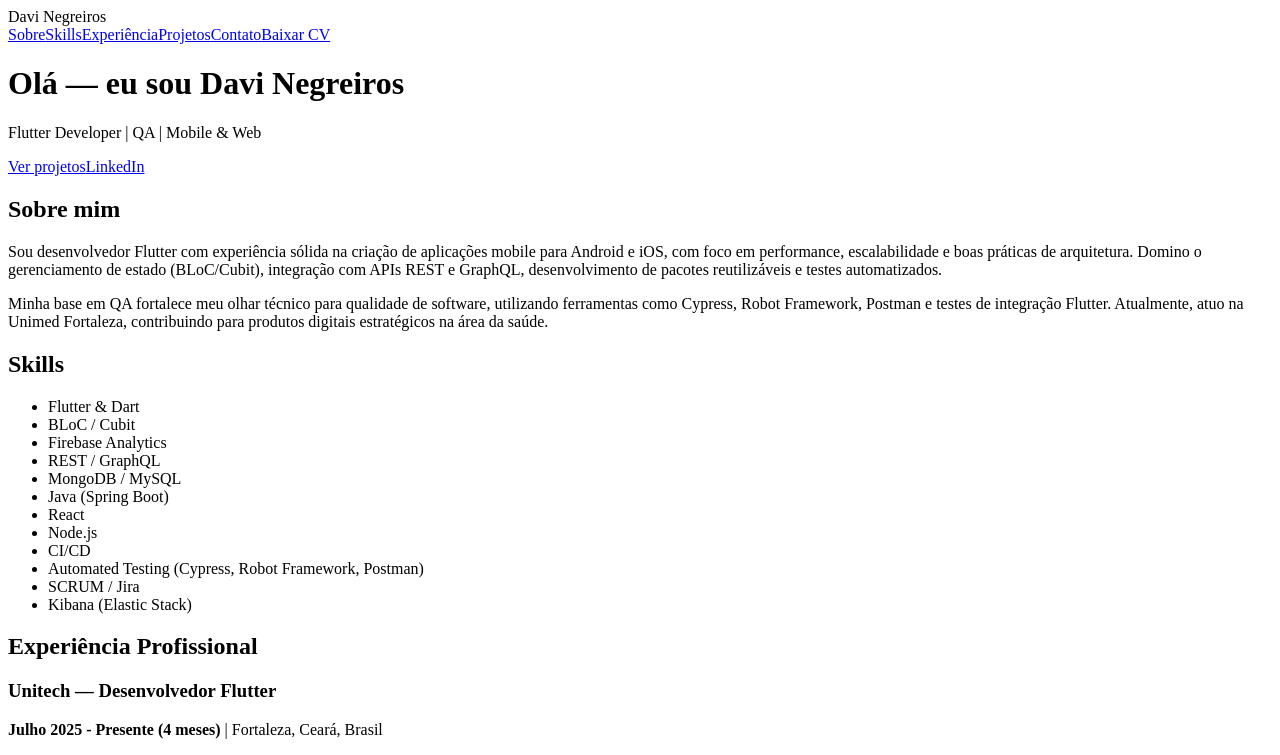
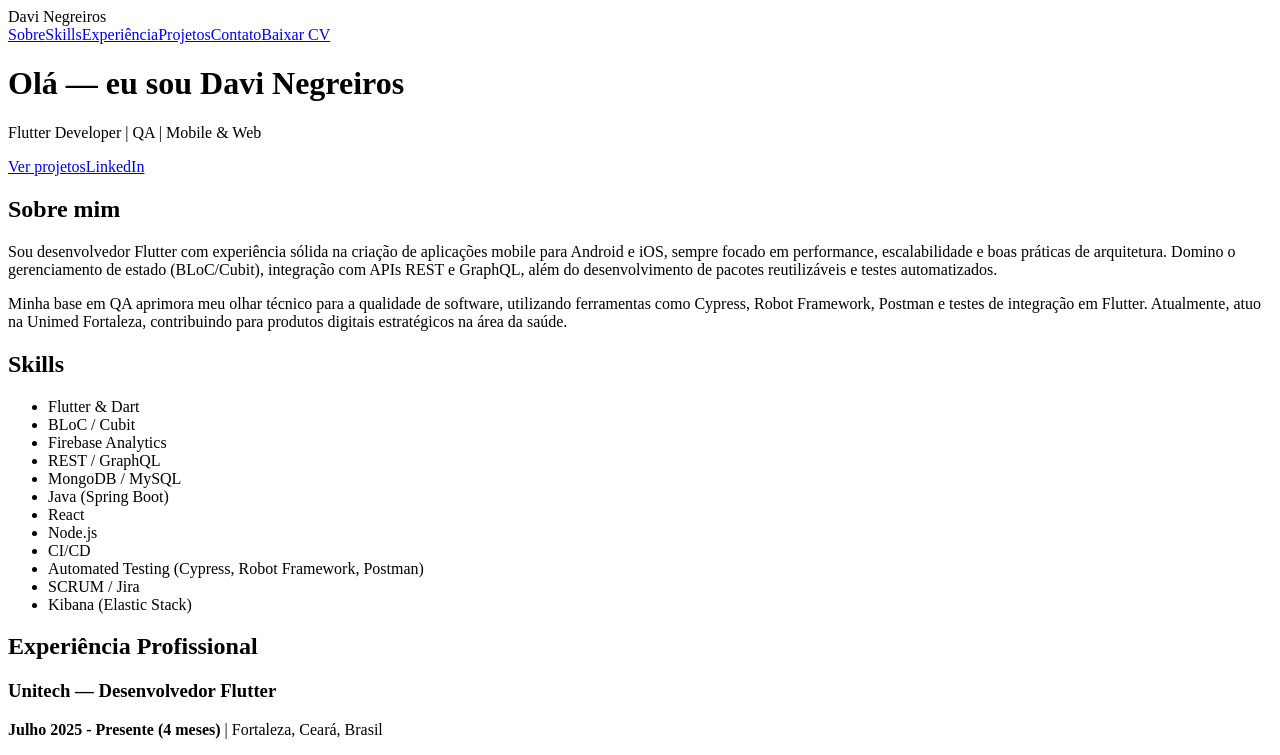
Before and after one commit to davinegreiiros/portifolio-web, a React (Vite) app: page / in a window 1280 px wide. Shown: the top 755 px of the page. Built offline with nearby package versions, Linux system fonts and the light colour scheme; the HTML template or start-up script is replaced by a standard one.

Commit message:
fix: ajust text about me

```diff
--- a/src/components/About.jsx
+++ b/src/components/About.jsx
@@ -4,8 +4,12 @@
   return (
     <section id="about" className="section">
       <h2>Sobre mim</h2>
-      <p>Sou desenvolvedor Flutter com experiência sólida na criação de aplicações mobile para Android e iOS, com foco em performance, escalabilidade e boas práticas de arquitetura. Domino o gerenciamento de estado (BLoC/Cubit), integração com APIs REST e GraphQL, desenvolvimento de pacotes reutilizáveis e testes automatizados.</p>
-      <p>Minha base em QA fortalece meu olhar técnico para qualidade de software, utilizando ferramentas como Cypress, Robot Framework, Postman e testes de integração Flutter. Atualmente, atuo na Unimed Fortaleza, contribuindo para produtos digitais estratégicos na área da saúde.</p>
+      <p>
+        Sou desenvolvedor Flutter com experiência sólida na criação de aplicações mobile para Android e iOS, sempre focado em performance, escalabilidade e boas práticas de arquitetura. Domino o gerenciamento de estado (BLoC/Cubit), integração com APIs REST e GraphQL, além do desenvolvimento de pacotes reutilizáveis e testes automatizados.
+      </p>
+      <p>
+        Minha base em QA aprimora meu olhar técnico para a qualidade de software, utilizando ferramentas como Cypress, Robot Framework, Postman e testes de integração em Flutter. Atualmente, atuo na Unimed Fortaleza, contribuindo para produtos digitais estratégicos na área da saúde.
+      </p>
     </section>
   )
 }
```
